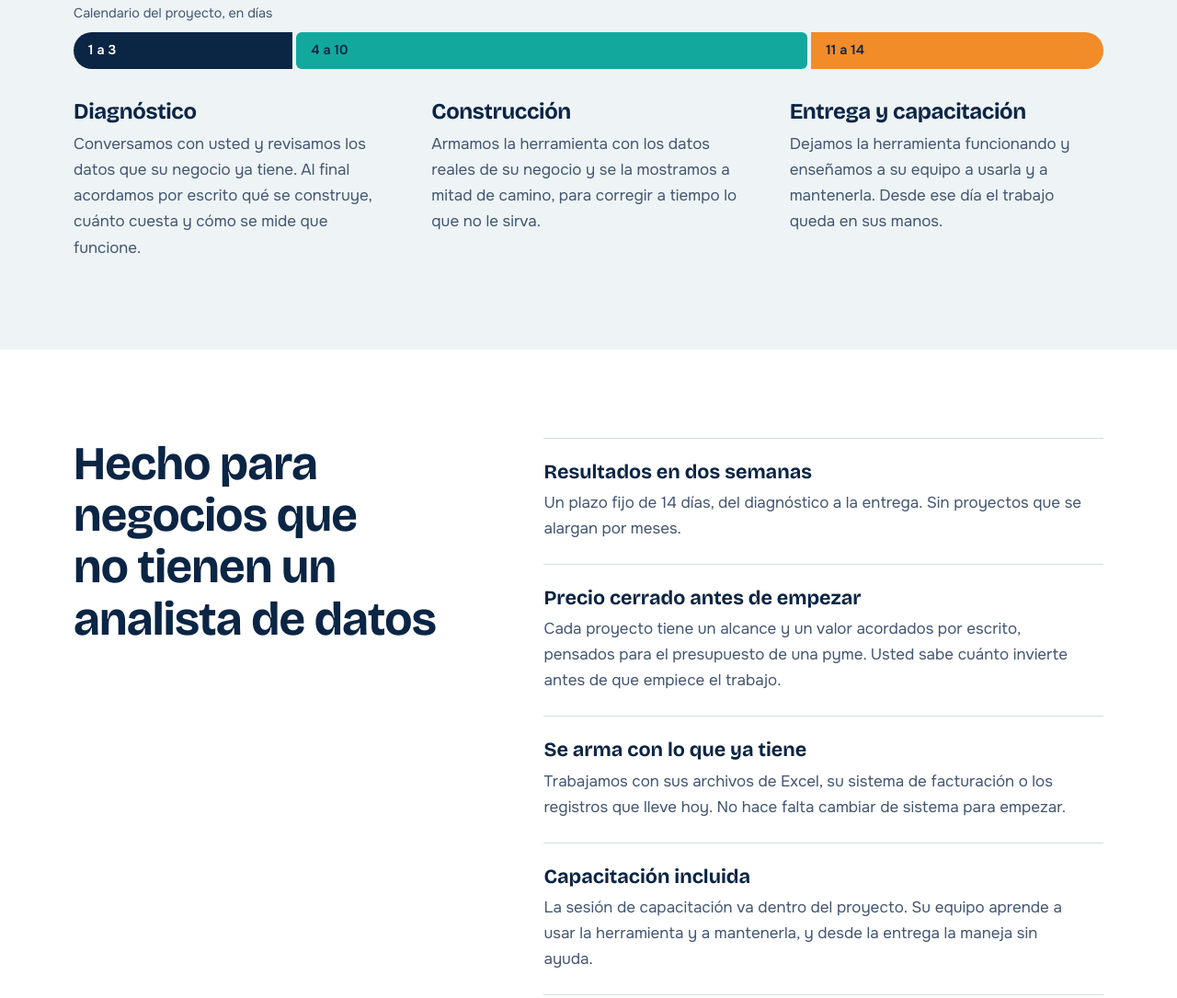
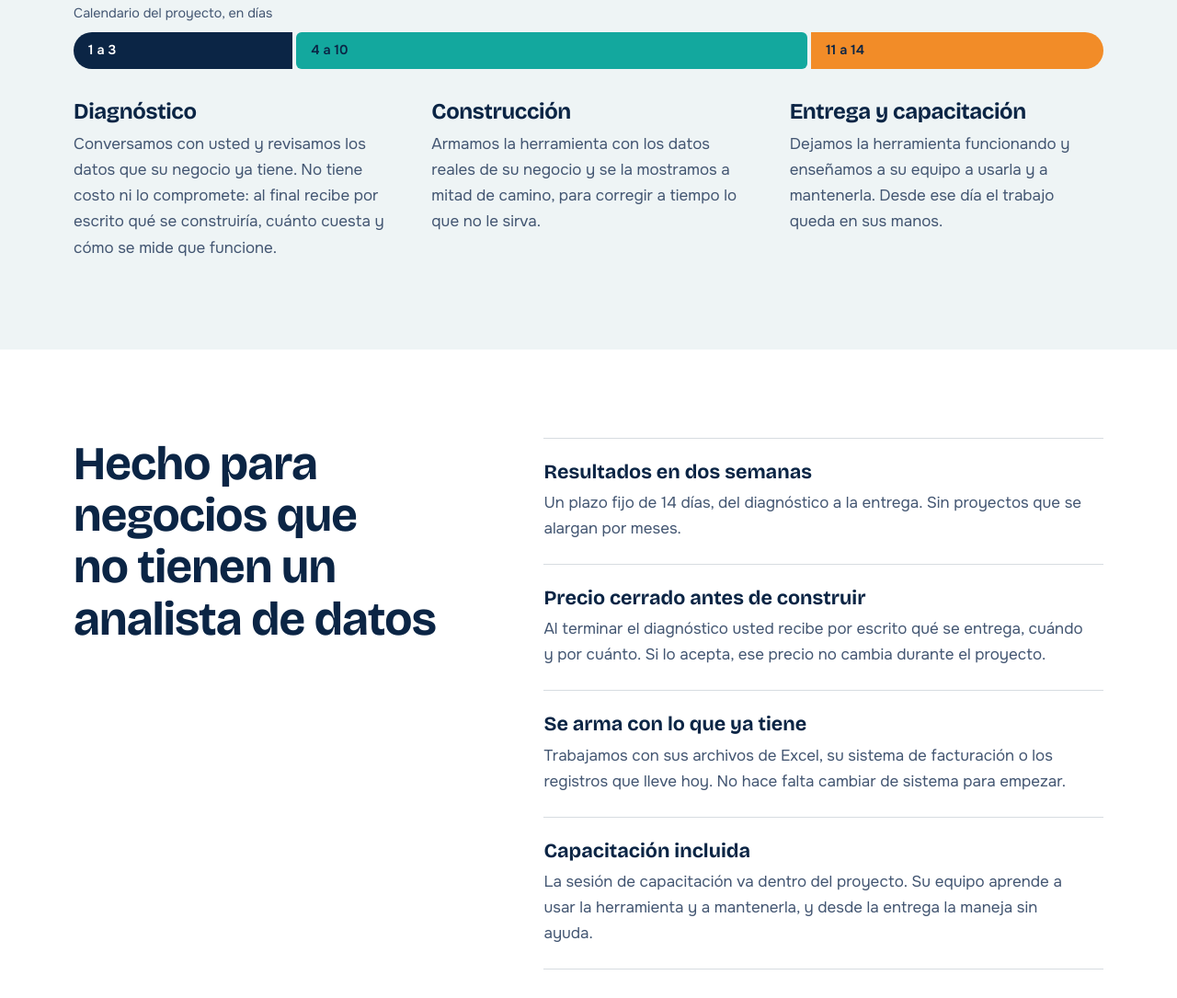
Before and after one commit to elquinretaviscalinares/datapyme-web, a plain HTML site: page index.html in a window 1280 px wide. Shown: the part 2714-3799 px from the top of the page at 92% size. Drawn offline with nearby package versions, Linux system fonts and the light colour scheme.

Commit message:
Unifica la política de diagnóstico sin costo y precio cerrado
El diagnóstico no tiene costo ni compromiso y termina con precio por escrito; se corrige la contradicción entre las etapas y la propuesta de valor.

```diff
--- a/index.html
+++ b/index.html
@@ -174,7 +174,7 @@
         <ol class="etapas">
           <li>
             <h3>Diagnóstico</h3>
-            <p>Conversamos con usted y revisamos los datos que su negocio ya tiene. Al final acordamos por escrito qué se construye, cuánto cuesta y cómo se mide que funcione.</p>
+            <p>Conversamos con usted y revisamos los datos que su negocio ya tiene. No tiene costo ni lo compromete: al final recibe por escrito qué se construiría, cuánto cuesta y cómo se mide que funcione.</p>
           </li>
           <li>
             <h3>Construcción</h3>
@@ -198,8 +198,8 @@
             <dd>Un plazo fijo de 14 días, del diagnóstico a la entrega. Sin proyectos que se alargan por meses.</dd>
           </div>
           <div class="valor-item">
-            <dt>Precio cerrado antes de empezar</dt>
-            <dd>Cada proyecto tiene un alcance y un valor acordados por escrito, pensados para el presupuesto de una pyme. Usted sabe cuánto invierte antes de que empiece el trabajo.</dd>
+            <dt>Precio cerrado antes de construir</dt>
+            <dd>Al terminar el diagnóstico usted recibe por escrito qué se entrega, cuándo y por cuánto. Si lo acepta, ese precio no cambia durante el proyecto.</dd>
           </div>
           <div class="valor-item">
             <dt>Se arma con lo que ya tiene</dt>
@@ -244,7 +244,7 @@
       <div class="container contacto-grid">
         <div class="contacto-info">
           <h2 id="contacto-titulo">Cuéntenos qué le quita más tiempo</h2>
-          <p>Escriba qué reporte o proceso hace hoy a mano. Le respondemos el siguiente día hábil con una propuesta de diagnóstico, sin compromiso.</p>
+          <p>Escriba qué reporte o proceso hace hoy a mano. Le respondemos el siguiente día hábil para agendar su diagnóstico, que no tiene costo ni compromiso.</p>
           <dl class="datos">
             <div>
               <dt>Correo</dt>
```
